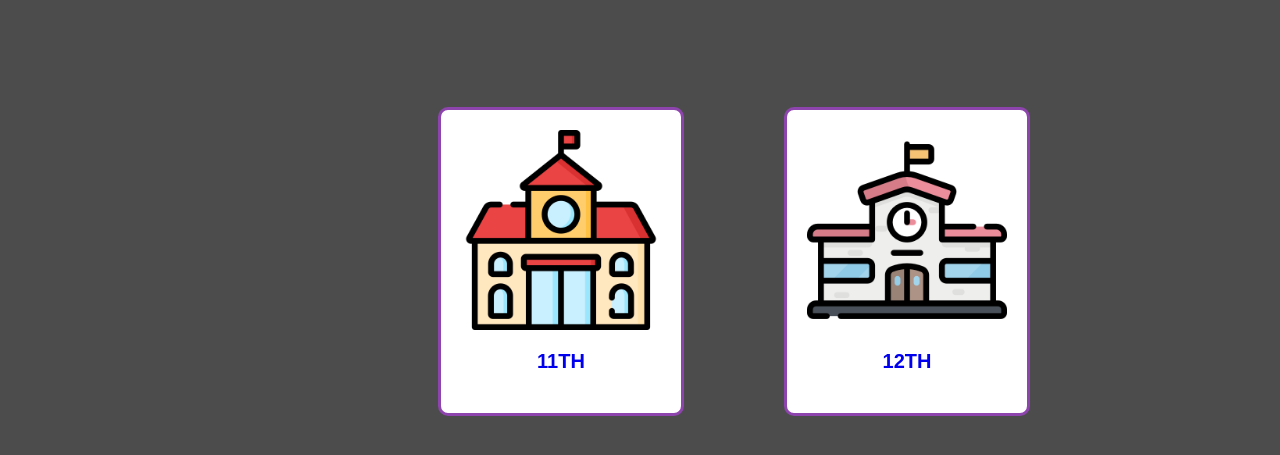
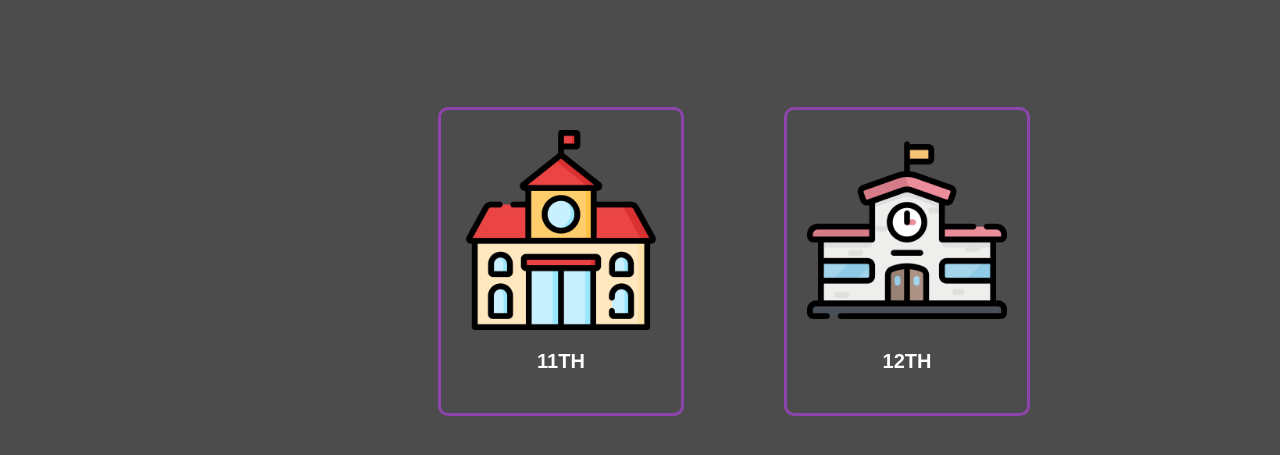
Before and after one commit to AnshikaG0219/Timeless, a plain HTML site: page Notes.html in a window 1280 px wide. Shown: the part 151-606 px from the top of the page. Drawn offline with Linux system fonts and the light colour scheme; a web font is replaced by a local one.

Commit message:
made 11th and 12th card background transparent and changed the color of each number to white

```diff
--- a/Notes.html
+++ b/Notes.html
@@ -25,12 +25,12 @@
 
             <div class="eleventh">
                 <a href="eleventh.html"><img src="Photos/11th.png" class="classes-icon"></a> <br>
-                <a href="eleventh.html"><p>11th</p></a>
+                <a href="eleventh.html" class="number11"><p>11th</p></a>
             </div>
 
             <div class="twelfth">
                 <a href="twelfth.html"><img src="Photos/12th.png" class="classes-icon"></a> <br>
-                <a href="twelfth.html"><p>12th</p></a>
+                <a href="twelfth.html" class="number12"><p>12th</p></a>
             </div>
 
         </div>
--- a/notes.css
+++ b/notes.css
@@ -16,12 +16,16 @@
     border: 3px solid #8e44ad;
     padding: 20px;
     border-radius: 10px;
-    background: white;
+    background: transparent;
 }
 
 .eleventh a {
     text-decoration: none;
 }
+.eleventh .number11 {
+    color: #fff;
+}
+
 
 .twelfth {
     float: right;
@@ -29,11 +33,14 @@
     border: 3px solid #8e44ad;
     padding: 20px;
     border-radius: 10px;
-    background: white;
+    background: transparent;
 }
 
 .twelfth a {
     text-decoration: none;
+}
+.twelfth .number12 {
+    color: #fff;
 }
 
 .classes-icon {
```
